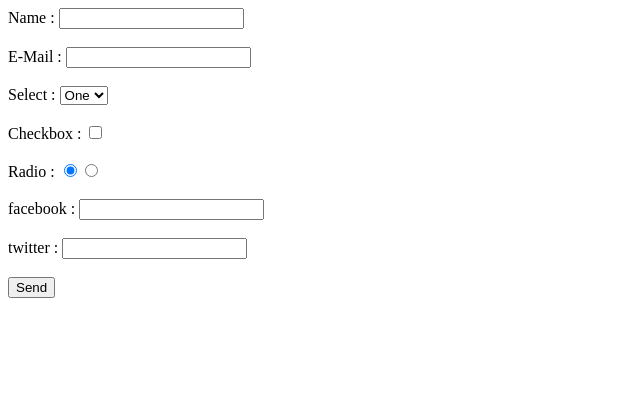
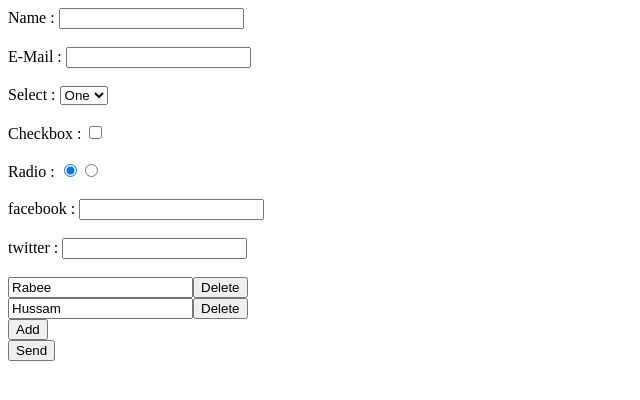
Before and after one commit to Rabee-Omran/Forms-with-React-JS-using-Formik, a React (Create React App) app: page / in a window 1280 px wide. Shown: the top 400 px of the page, without its empty margins (0-640 px from the left). Built offline with nearby package versions, Linux system fonts and the light colour scheme.

Commit message:
handle array of strings in form

```diff
--- a/src/App.js
+++ b/src/App.js
@@ -1,5 +1,5 @@
 import React, { Component } from 'react';
-import {Formik, Field, ErrorMessage} from 'formik';
+import {Formik, Field, ErrorMessage, FieldArray} from 'formik';
 import * as Yup from 'yup';
 
 class App extends Component{
@@ -21,7 +21,7 @@ class App extends Component{
     <ErrorMessage name ="email"/><br/>
 
     <label>Select : </label>
-    <Field name = "type" component="select"><br/>
+    <Field name = "type" component="select">
         <option value = "1"> One</option>
         <option value = "2"> Two</option>
     </Field><br/>
@@ -46,6 +46,21 @@ class App extends Component{
     <Field name = "social.twitter"/><br/>
     <ErrorMessage name ="social.twitter"/><br/>
 
+    <FieldArray name = "friends"
+      render = {arrayHelper => (
+      <div>{
+        props.values.friends.map((_, index) => (
+          <div key = {index}> <Field name = {`friends.${index}`}/>
+          <button type = "button" onClick = {()=> arrayHelper.remove({index})}> Delete</button>
+          <ErrorMessage name ={`friends.${index}`}/><br/>
+          </div>
+
+        ))}
+         <button type = "button" onClick = {()=> arrayHelper.push("some thing")}> Add</button>
+      </div>)
+        }/>
+
+
 
       <button type = "submit"> Send</button>
     </form>
@@ -60,7 +75,10 @@ class App extends Component{
       social : Yup.object().shape({
         facebook :  Yup.string().required("Facebook is a required field"),
         twitter :  Yup.string().required("Twitter is a required field"),
-      })
+      }),
+      friends: Yup.array().of(
+        Yup.string().required('required field')
+      )
 
     });
     return schema;
@@ -84,7 +102,8 @@ class App extends Component{
             social:{
               facebook:'',
               twitter:'',
-          }
+          },
+          friends: ['Rabee','Hussam']
         }}
           onSubmit = {this.onSubmit}
           validationSchema = {this.schema()} >
```
